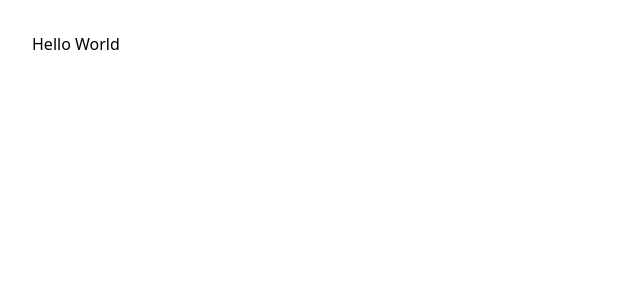
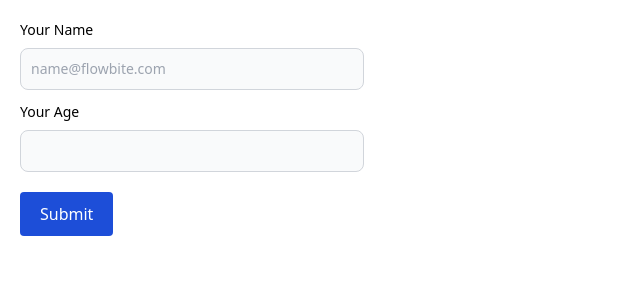
Before and after one commit to NyanLinHtoo/LearningReact, a React (Vite) app: page / in a window 1280 px wide. Shown: the top 300 px of the page, without its empty margins (0-640 px from the left). Built offline with nearby package versions, Linux system fonts and the light colour scheme.

Commit message:
react form with tailwind css

```diff
--- a/src/App.tsx
+++ b/src/App.tsx
@@ -1,10 +1,33 @@
-import Expandable from "./components/Expandable";
-
 function App() {
   return (
-    <div className="p-8">
-      <Expandable maxChars={20}>Hello World</Expandable>
-    </div>
+    <form className="max-w-sm p-5">
+      <div className="mb-3">
+        <label htmlFor="name" className="block mb-2 text-sm font-medium ">
+          Your Name
+        </label>
+        <input
+          type="name"
+          id="name"
+          className="bg-gray-50 border border-gray-300  text-sm rounded-lg focus:ring-blue-500 focus:border-blue-500 block w-full p-2.5  "
+          placeholder="name@flowbite.com"
+          required
+        />
+      </div>
+      <div className="mb-5">
+        <label htmlFor="age" className="block mb-2 text-sm font-medium ">
+          Your Age
+        </label>
+        <input
+          type="number"
+          id="number"
+          className="bg-gray-50 border border-gray-300  text-sm rounded-lg focus:ring-blue-500 focus:border-blue-500 block w-full p-2.5  dark:text-white "
+          required
+        />
+      </div>
+      <button className="text-white rounded bg-blacktext-white bg-blue-700 hover:bg-blue-800 px-5 py-2.5">
+        Submit
+      </button>
+    </form>
   );
 }
 
```
